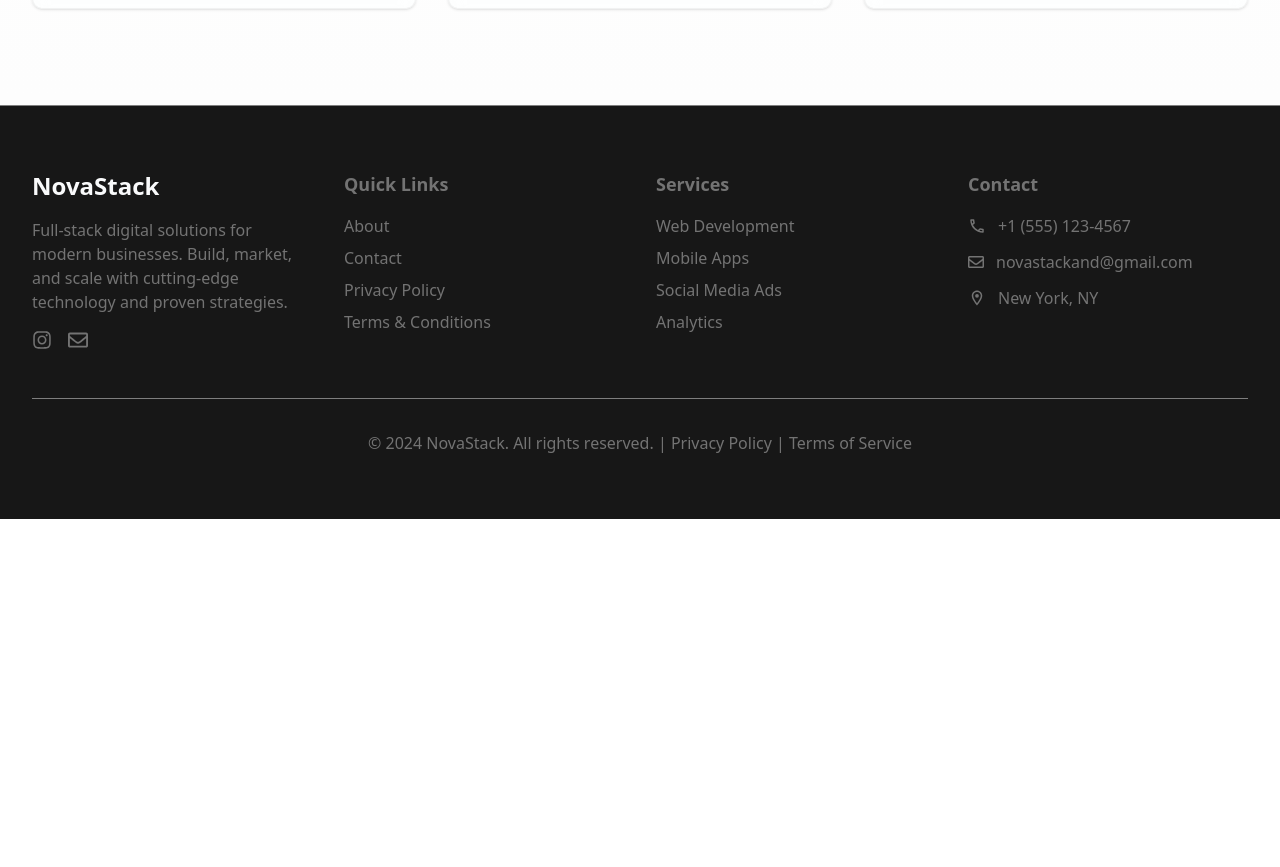
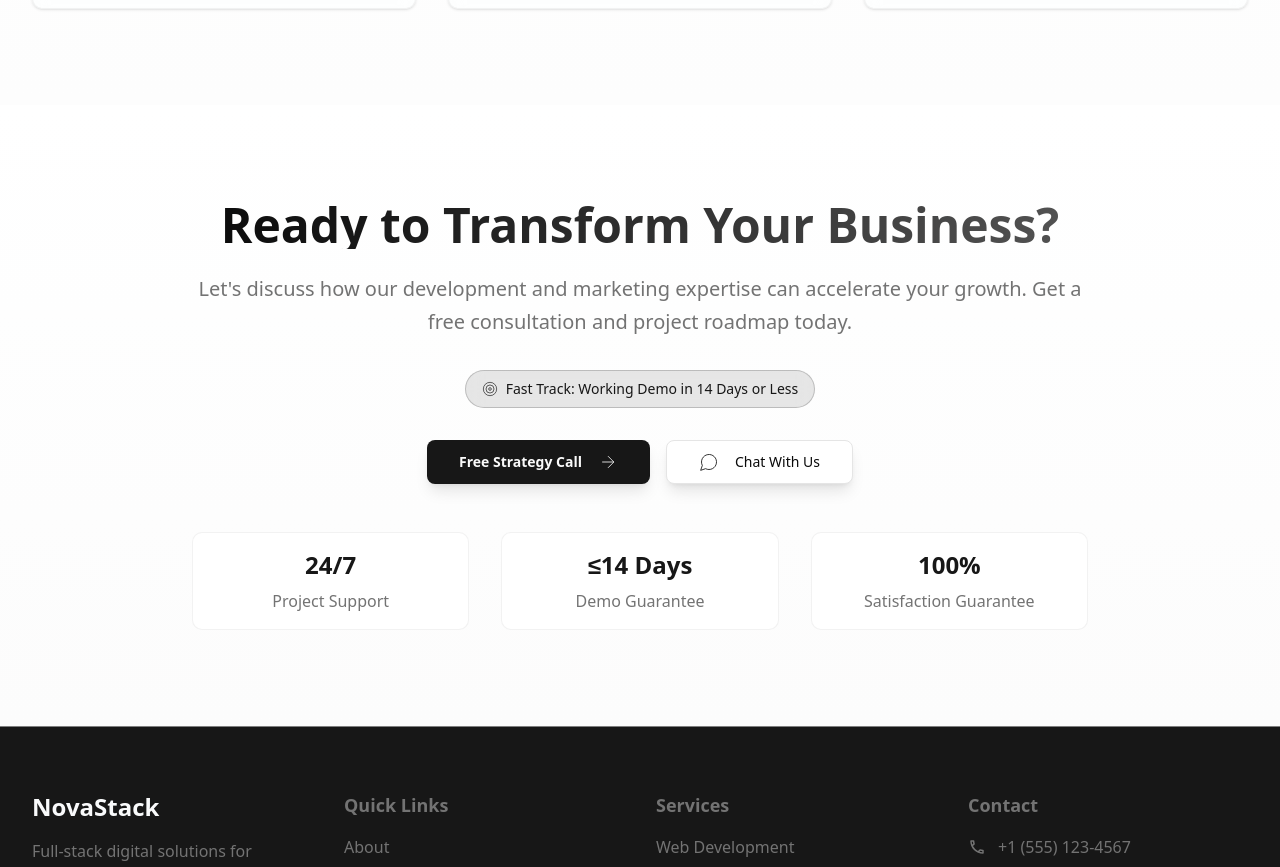
Before and after one commit to mahbubnoyon506/novastack, a Next.js app: page / in a window 1280 px wide. Shown: the part 2640-3507 px from the top of the page. Before the commit the page ends 3159 px from the top, so only its background shows below. Built offline with nearby package versions, Linux system fonts and the light colour scheme.

Commit message:
Call to actions section created

```diff
--- /dev/null
+++ b/app/components/CalltoAction.tsx
@@ -0,0 +1,96 @@
+"use client";
+
+export default function CalltoAction() {
+  return (
+    <section
+      id="contact"
+      className="py-24 bg-linear-to-b from-background to-muted/30"
+    >
+      <div className="container mx-auto px-4 sm:px-6 lg:px-8">
+        <div className="max-w-4xl mx-auto text-center">
+          {/* Heading */}
+          <h2 className="text-4xl md:text-5xl font-bold mb-6 bg-linear-to-r from-foreground to-foreground/70 bg-clip-text text-transparent">
+            Ready to Transform Your Business?
+          </h2>
+
+          {/* Subheading */}
+          <p className="text-xl text-muted-foreground mb-8 leading-relaxed">
+            Let's discuss how our development and marketing expertise can
+            accelerate your growth. Get a free consultation and project roadmap
+            today.
+          </p>
+
+          {/* Highlight Badge */}
+          <div className="inline-flex items-center px-4 py-2 rounded-full bg-primary/10 text-primary text-sm font-medium mb-8 backdrop-blur-sm border border-primary/20">
+            <svg
+              xmlns="http://www.w3.org/2000/svg"
+              className="w-4 h-4 mr-2"
+              fill="none"
+              viewBox="0 0 24 24"
+              stroke="currentColor"
+            >
+              <circle cx="12" cy="12" r="10" />
+              <circle cx="12" cy="12" r="6" />
+              <circle cx="12" cy="12" r="2" />
+            </svg>
+            Fast Track: Working Demo in 14 Days or Less
+          </div>
+
+          {/* CTA Buttons */}
+          <div className="flex flex-col sm:flex-row gap-4 justify-center mb-12">
+            {/* Primary CTA */}
+            <button className="inline-flex items-center justify-center gap-2 whitespace-nowrap text-sm h-11 rounded-md px-8 bg-primary text-primary-foreground font-semibold hover:bg-primary/90 hover:scale-105 transition-all duration-300 shadow-lg hover:shadow-xl">
+              Free Strategy Call
+              <svg
+                xmlns="http://www.w3.org/2000/svg"
+                className="h-5 w-5 ml-2"
+                fill="none"
+                viewBox="0 0 24 24"
+                stroke="currentColor"
+              >
+                <path d="M5 12h14" />
+                <path d="m12 5 7 7-7 7" />
+              </svg>
+            </button>
+
+            {/* Secondary CTA */}
+            <button className="inline-flex items-center justify-center gap-2 whitespace-nowrap text-sm font-medium h-11 rounded-md px-8 border border-border bg-background text-foreground hover:bg-muted hover:scale-105 transition-all duration-300 shadow-lg hover:shadow-xl">
+              <svg
+                xmlns="http://www.w3.org/2000/svg"
+                className="mr-2 h-5 w-5"
+                fill="none"
+                viewBox="0 0 24 24"
+                stroke="currentColor"
+              >
+                <path d="M7.9 20A9 9 0 1 0 4 16.1L2 22Z" />
+              </svg>
+              Chat With Us
+            </button>
+          </div>
+
+          {/* Info Grid */}
+          <div className="grid md:grid-cols-3 gap-8 text-center">
+            <div className="p-4 rounded-lg bg-card border border-border/50">
+              <div className="text-2xl font-bold text-primary mb-2">24/7</div>
+              <div className="text-muted-foreground">Project Support</div>
+            </div>
+
+            <div className="p-4 rounded-lg bg-card border border-border/50">
+              <div className="text-2xl font-bold text-primary mb-2">
+                ≤14 Days
+              </div>
+              <div className="text-muted-foreground">Demo Guarantee</div>
+            </div>
+
+            <div className="p-4 rounded-lg bg-card border border-border/50">
+              <div className="text-2xl font-bold text-primary mb-2">100%</div>
+              <div className="text-muted-foreground">
+                Satisfaction Guarantee
+              </div>
+            </div>
+          </div>
+        </div>
+      </div>
+    </section>
+  );
+}
--- a/app/page.tsx
+++ b/app/page.tsx
@@ -2,6 +2,7 @@ import { Button } from "@/components/ui/button";
 import Hero from "./components/Hero";
 import Services from "./components/Services";
 import TestimonialSection from "./components/Testimonials";
+import CalltoAction from "./components/CalltoAction";
 
 export default function Home() {
   return (
@@ -9,6 +10,7 @@ export default function Home() {
       <Hero />
       <Services />
       <TestimonialSection />
+      <CalltoAction />
     </>
   );
 }
```
